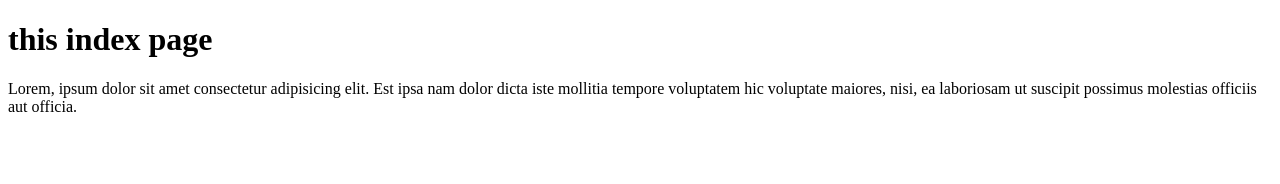
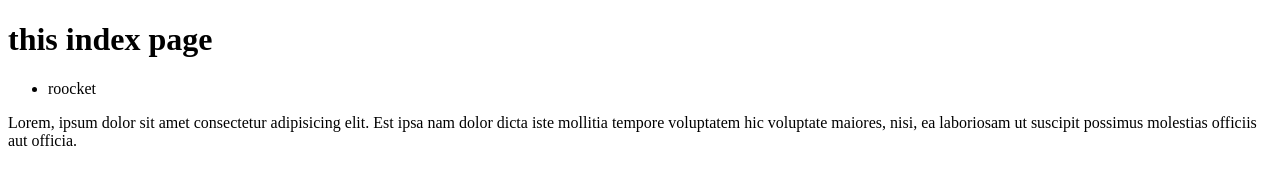
Before and after one commit to ehsanYaghoti/myproject, a plain HTML site: page index.html in a window 1280 px wide. Drawn offline with Linux system fonts and the light colour scheme.

Commit message:
add ul to index.html

```diff
--- a/index.html
+++ b/index.html
@@ -10,6 +10,9 @@
     <h1>
         this index page
     </h1>
+    <ul>
+        <li>roocket</li>
+    </ul>
     <p> Lorem, ipsum dolor sit amet consectetur adipisicing elit. Est ipsa nam dolor dicta iste mollitia tempore voluptatem hic voluptate maiores, nisi, ea laboriosam ut suscipit possimus molestias officiis aut officia. </p>
 </body>
 </html>
```
